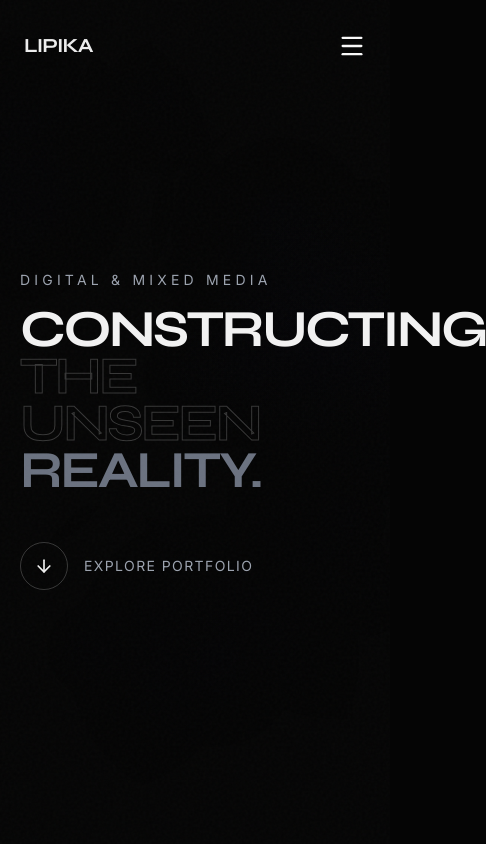
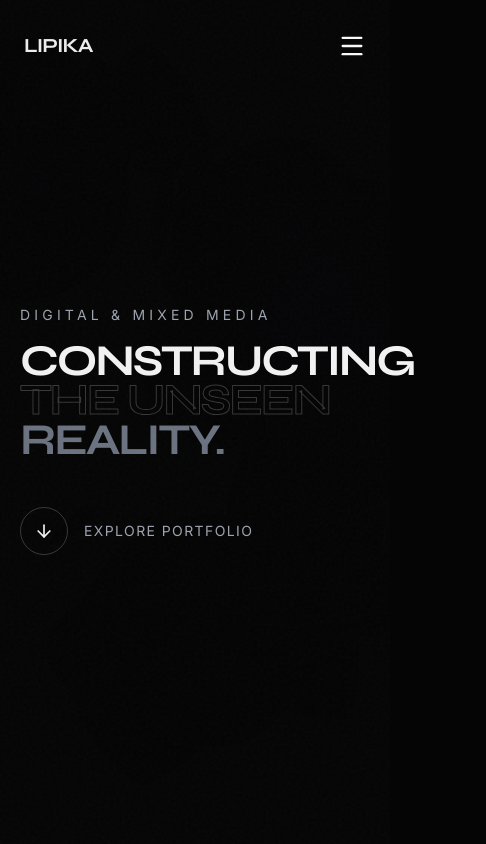
Before and after one commit to ritams/lipika-art, a plain HTML site: page index.html in a window 390 px wide. Shown: the top 844 px of the page, 486 px wide, since content can reach past the window. Drawn offline with nearby package versions, Linux system fonts and the light colour scheme; animation ran at ten frames a second.

Commit message:
style: Decrease the base font size of the main heading.

```diff
--- a/index.html
+++ b/index.html
@@ -185,7 +185,7 @@
             <p class="reveal font-sans text-sm md:text-base tracking-[0.3em] text-gray-400 uppercase mb-4">Digital &
                 Mixed Media</p>
             <h1
-                class="font-display text-[3.25rem] sm:text-6xl md:text-8xl lg:text-9xl font-bold leading-[0.9] tracking-tighter mb-8">
+                class="font-display text-[2.75rem] sm:text-6xl md:text-8xl lg:text-9xl font-bold leading-[0.9] tracking-tighter mb-8">
                 <span class="reveal block" style="transition-delay: 100ms;">CONSTRUCTING</span>
                 <span class="reveal block text-outline hover:text-white transition-colors cursor-default"
                     style="transition-delay: 200ms;">THE UNSEEN</span>
```
